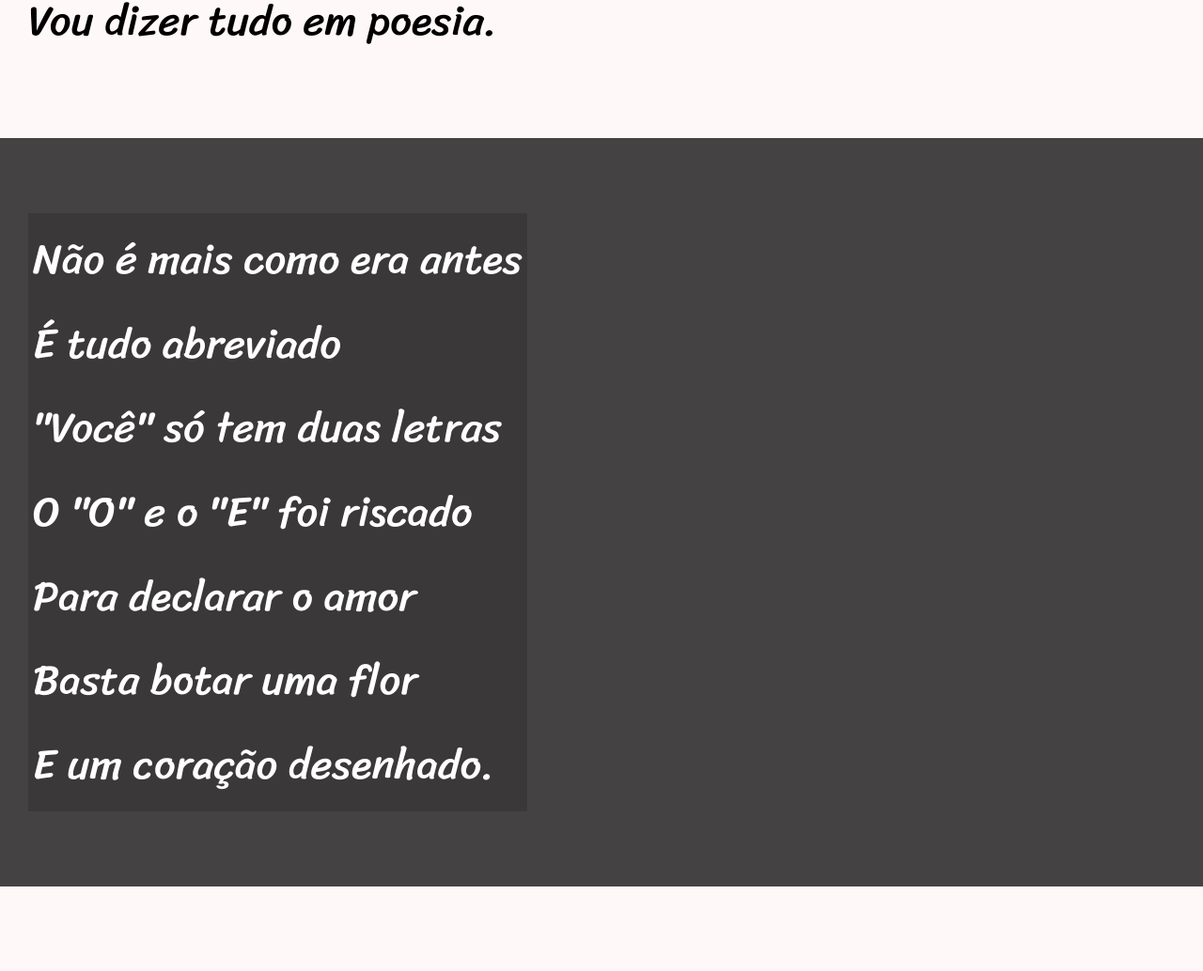
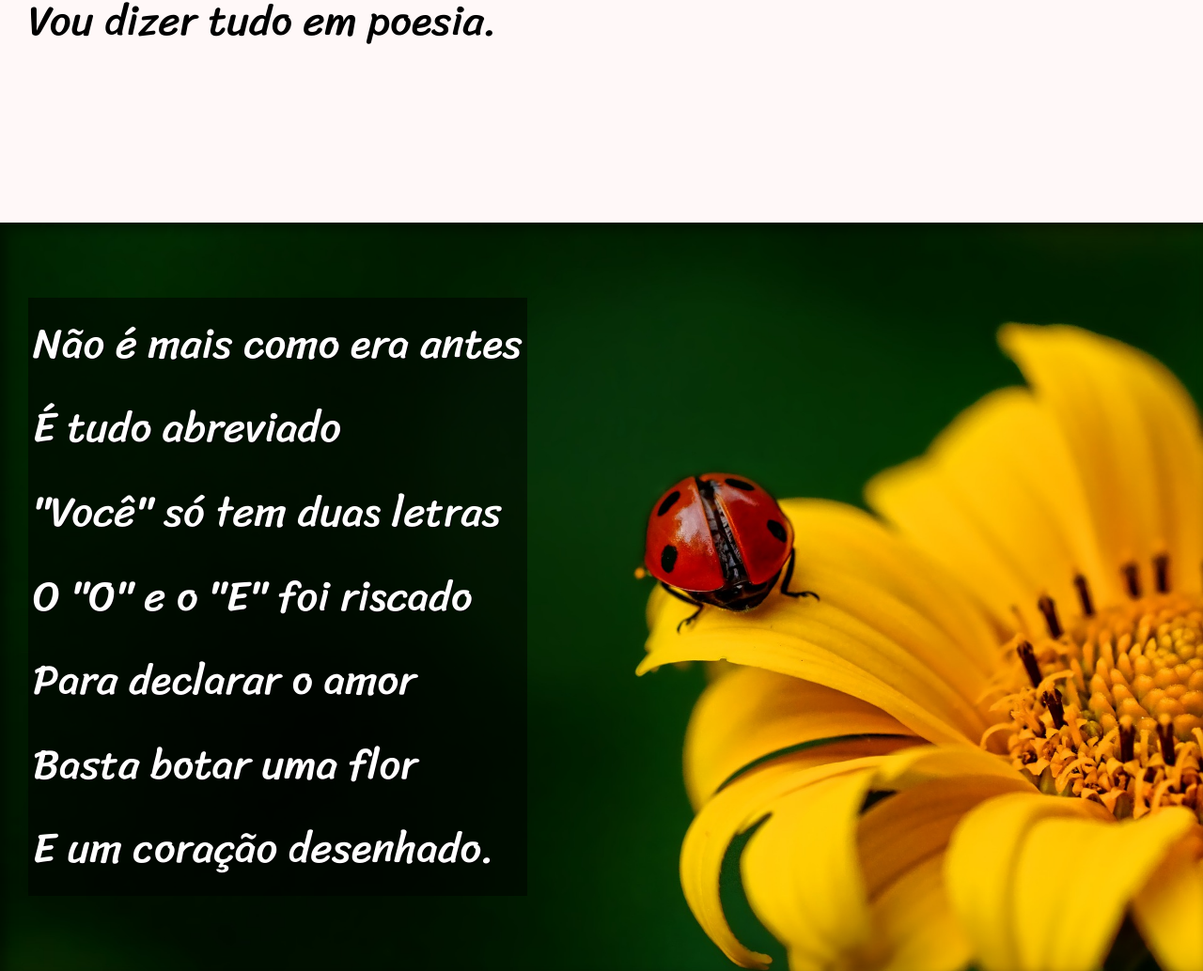
Before and after one commit to viniciusggama/HTML-CSS, a plain HTML site: page projeto site (cordel)/index.html in a window 1280 px wide. Shown: the part 900-1934 px from the top of the page at 94% size. Drawn offline with Linux system fonts and the light colour scheme.

Commit message:
adicionei efeito parallax simples

```diff
--- a/projeto site (cordel)/estilo/style.css
+++ b/projeto site (cordel)/estilo/style.css
@@ -57,6 +57,10 @@ section{
     font-size: 3.5vw;
 }
 
+section >p{
+    padding-bottom: 2em;
+}
+
 section.normal{
     background-color: rgb(255, 248, 248);
     color: black;
@@ -65,12 +69,26 @@ section.normal{
 section.imagen{
     background-color: rgb(68, 66, 66);
     color: white;
+    box-shadow: inset 6px 6px 13px rgba(0, 0, 0, 0.473);
+    background-attachment: fixed;
 }
 
 section.imagen >p{
-    background-color: rgba(0, 0, 0, 0.151);
+    background-color: rgba(0, 0, 0, 0.514);
     display: inline-block;
     padding: 5px;
+    text-shadow: 1px 1px black;
+}
+
+section#img01 {
+    background-image: url('../imagens/background001.jpg');
+    background-position: right center;
+    background-size: cover;
+}
+
+section#img02 {
+    background-image: url('../imagens/background002.jpg');
+    background-size: cover;
 }
 
 footer{
--- a/projeto site (cordel)/index.html
+++ b/projeto site (cordel)/index.html
@@ -27,7 +27,7 @@
 
 
 
-    <section class="imagen">
+    <section class="imagen" id="img01">
         <p>
             Não é mais como era antes <br>
             É tudo abreviado <br>
@@ -61,7 +61,7 @@
     </section>
 
 
-    <section class="imagen">
+    <section class="imagen" id="img02">
         <p>
             Tenho saudade das cartas <br>
             Escritas com a própria mão <br>
```
